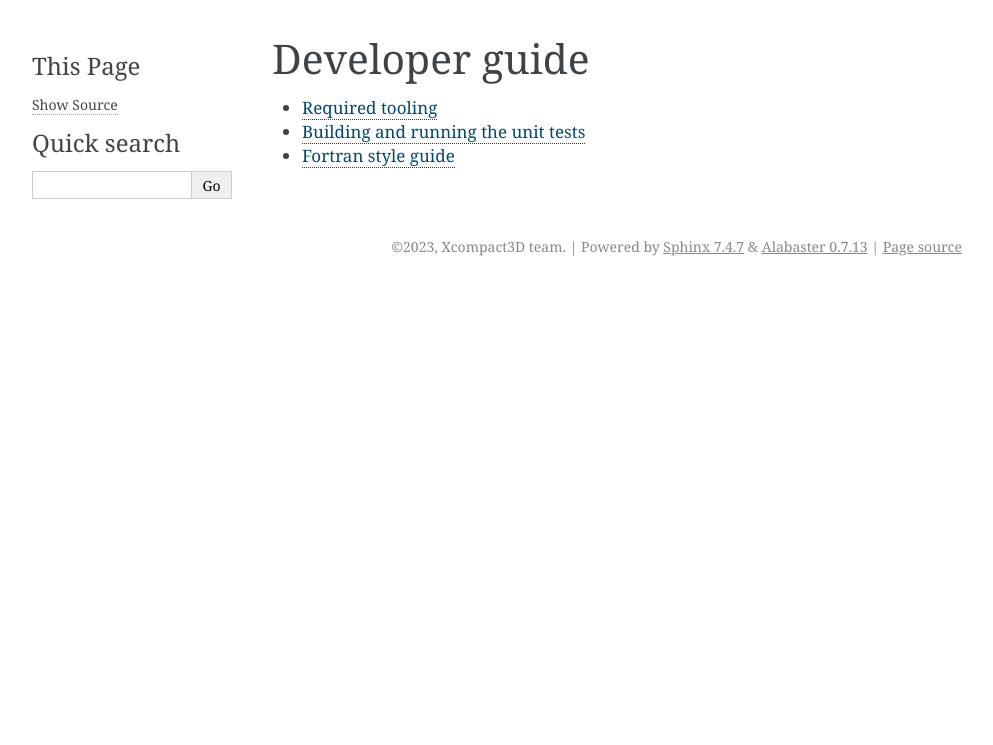
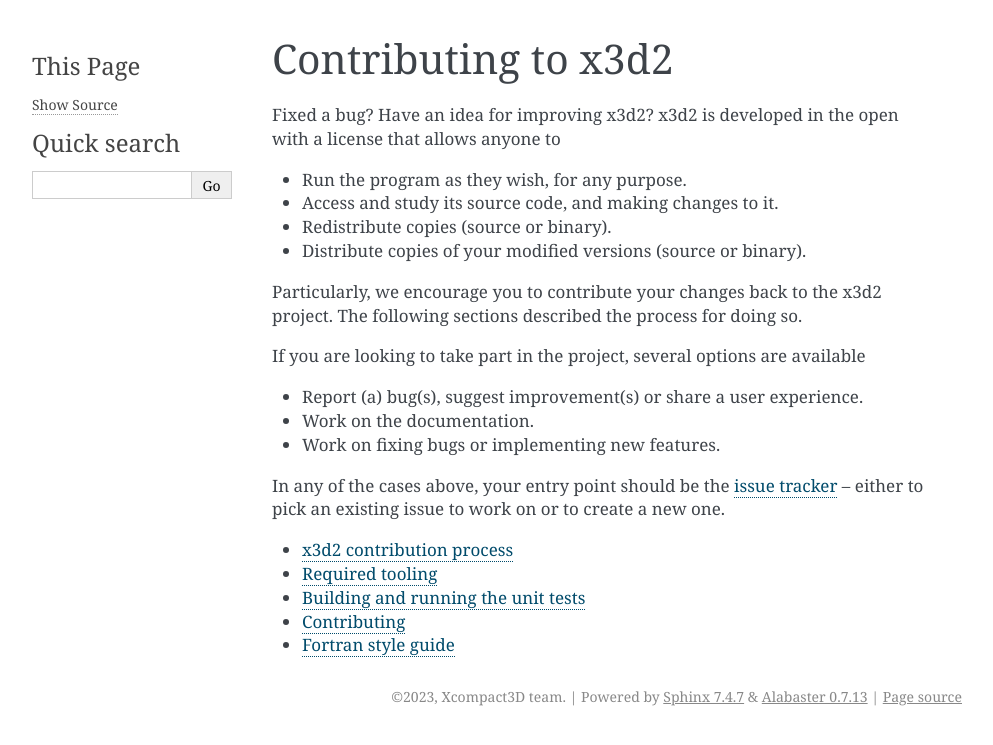
Before and after one commit to xcompact3d/x3d2, a Sphinx documentation site: the page built from docs/source/developer/index.rst, in a window 1280 px wide. Shown: the top 745 px of the page, without its empty margins (148-1141 px from the left). Built offline with Sphinx 7.4.7, drawn with Linux system fonts in a browser that asks for light colours.

Commit message:
docs(developer): Add process overview and draft guidelines

```diff
--- a/docs/source/conf.py
+++ b/docs/source/conf.py
@@ -15,7 +15,9 @@
 # -- General configuration ---------------------------------------------------
 # https://www.sphinx-doc.org/en/master/usage/configuration.html#general-configuration
 
-extensions = []
+extensions = [
+    'sphinx.ext.graphviz',
+]
 
 templates_path = ['_templates']
 exclude_patterns = []
--- a/docs/source/developer/index.rst
+++ b/docs/source/developer/index.rst
@@ -1,9 +1,33 @@
-Developer guide
-===============
+Contributing to x3d2
+====================
+
+Fixed a bug?  Have an idea for improving x3d2? x3d2 is developed in
+the open with a license that allows anyone to
+
+- Run the program as they wish, for any purpose.
+- Access and study its source code, and making changes to it.
+- Redistribute copies (source or binary).
+- Distribute copies of your modified versions (source or binary).
+
+Particularly, we encourage you to contribute your changes back to the
+x3d2 project. The following sections described the process for doing
+so.
+
+If you are looking to take part in the project, several options are available
+
+- Report (a) bug(s), suggest improvement(s) or share a user experience.
+- Work on the documentation.
+- Work on fixing bugs or implementing new features.
+
+In any of the cases above, your entry point should be the `issue
+tracker <https://github.com/xcompact3d/x3d2/issues>`_ -- either to
+pick an existing issue to work on or to create a new one.
 
 .. toctree::
    :maxdepth: 1
 
+   contribution_workflow
    tooling
    build
+   contributing_guidelines
    style
```
Also changed, not shown: docs/source/developer/contributing_guidelines.rst (added, +41 -0 lines), docs/source/developer/contribution_workflow.rst (added, +40 -0 lines).
